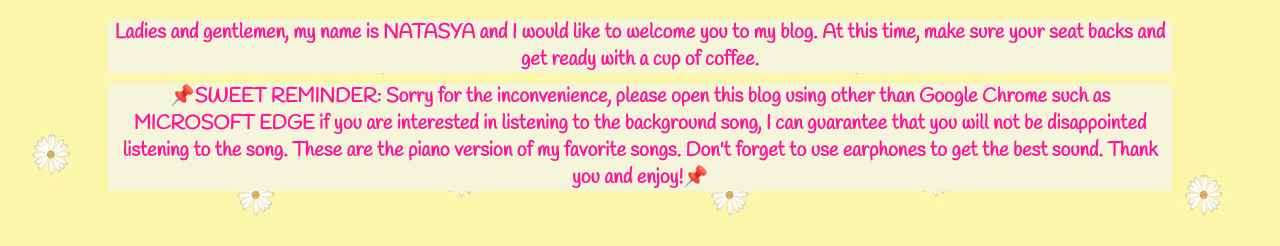
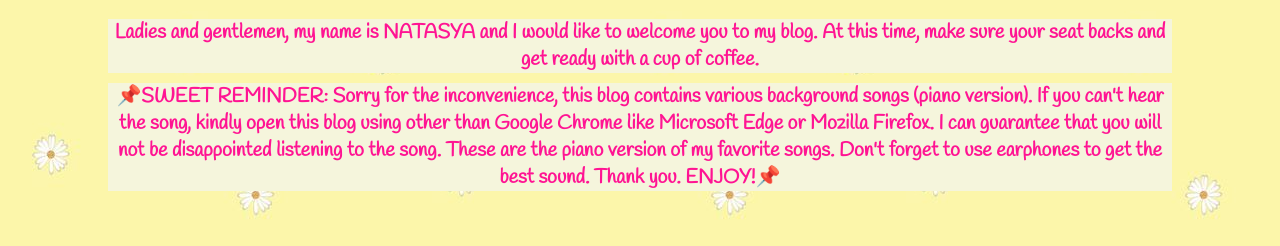
Before and after one commit to tasyatasmi/assignment-tasyatasmi, a plain HTML site: page index.html in a window 1280 px wide. Shown: the part 213-459 px from the top of the page. Drawn offline with Linux system fonts and the light colour scheme; a web font is replaced by a local one.

Commit message:
Update index.html

```diff
--- a/index.html
+++ b/index.html
@@ -28,7 +28,8 @@
 <center> <h1>⚜️WELCOME TO MY BLOG⚜️</h1> </center>
 
 <center> <h3 style="margin: 10px 100px 10px 100px">Ladies and gentlemen, my name is NATASYA and I would like to welcome you to my blog. At this time, make sure your seat backs and get ready with a cup of coffee.</h3> </center>
-<center> <b> <h3 style="margin: 10px 100px 10px 100px"> 📌SWEET REMINDER:</b> Sorry for the inconvenience, please open this blog using other than Google Chrome such as MICROSOFT EDGE if you are interested in listening to the background song, I can guarantee that you will not be disappointed listening to the song. These are the piano version of my favorite songs. Don't forget to use earphones to get the best sound. Thank you and enjoy!📌</h3> </center><br>
+<center> <b> <h3 style="margin: 10px 100px 10px 100px"> 📌SWEET REMINDER:</b> Sorry for the inconvenience, this blog contains various background songs (piano version). If you can't hear the song, kindly open this blog using other than Google Chrome like Microsoft Edge or Mozilla Firefox. I can guarantee that you will not be disappointed listening to the song. These are the piano version of my favorite songs. Don't forget to use earphones to get the best sound. Thank you. ENJOY!📌</h3> </center>
+<br>
 <center><h2>HOME</h2></center>
 
 
```
